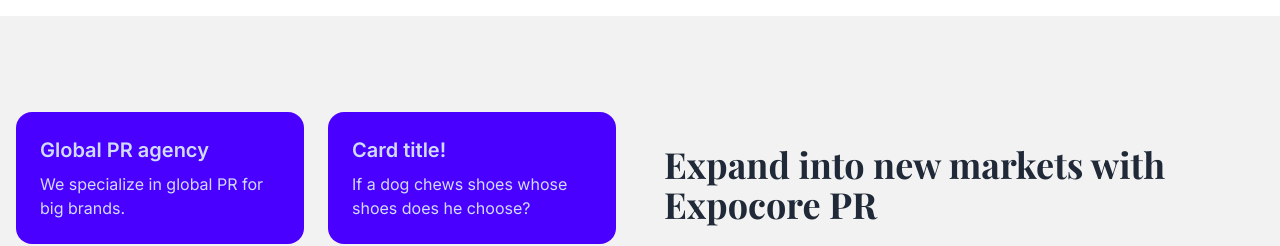
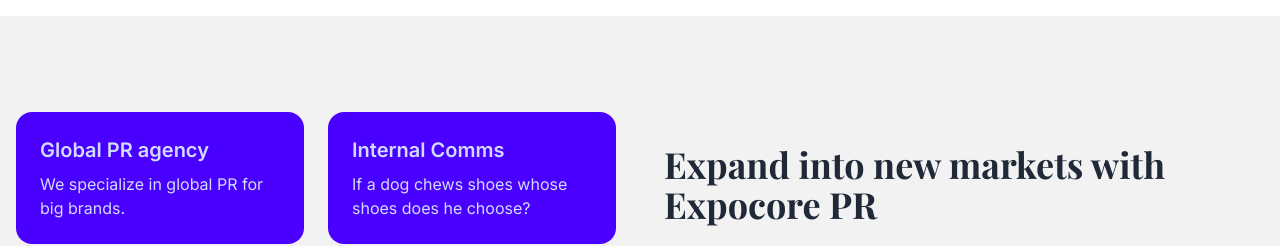
Before and after one commit to Edmondakwasi/expocore_pr, a React (Vite) app in the folder EPCPR/: page / in a window 1280 px wide. Shown: the part 1280-1526 px from the top of the page. Built offline with nearby package versions, Linux system fonts and the light colour scheme; a web font is replaced by a local one.

Commit message:
added a title to the second card

```diff
--- a/EPCPR/src/components/Services.jsx
+++ b/EPCPR/src/components/Services.jsx
@@ -16,7 +16,7 @@
 
             <div className="card bg-primary text-primary-content">
               <div className="card-body p-4 md:p-6">
-                <h2 className="font-sans card-title text-lg md:text-xl">Card title!</h2>
+                <h2 className="font-sans card-title text-lg md:text-xl">Internal Comms</h2>
                 <p className="font-sans text-sm md:text-base">If a dog chews shoes whose shoes does he choose?</p>
               </div>
             </div>
```
